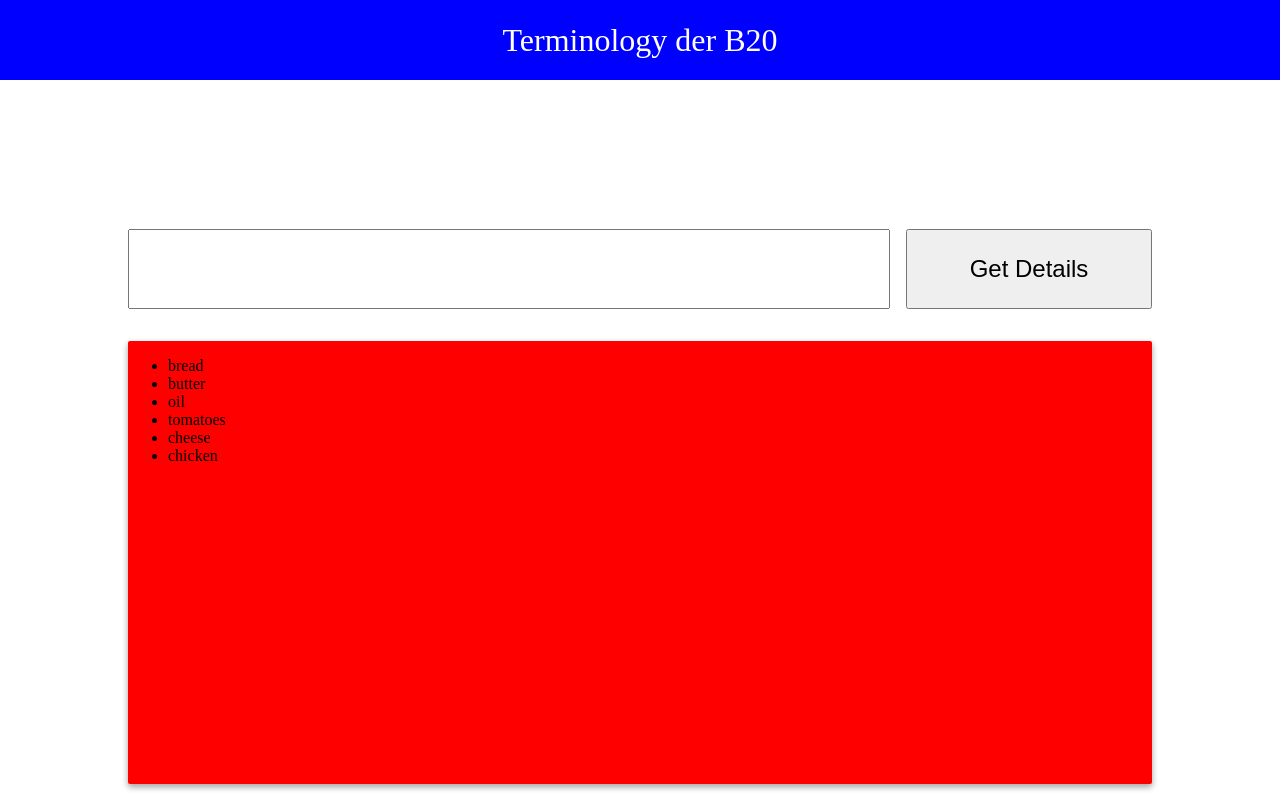
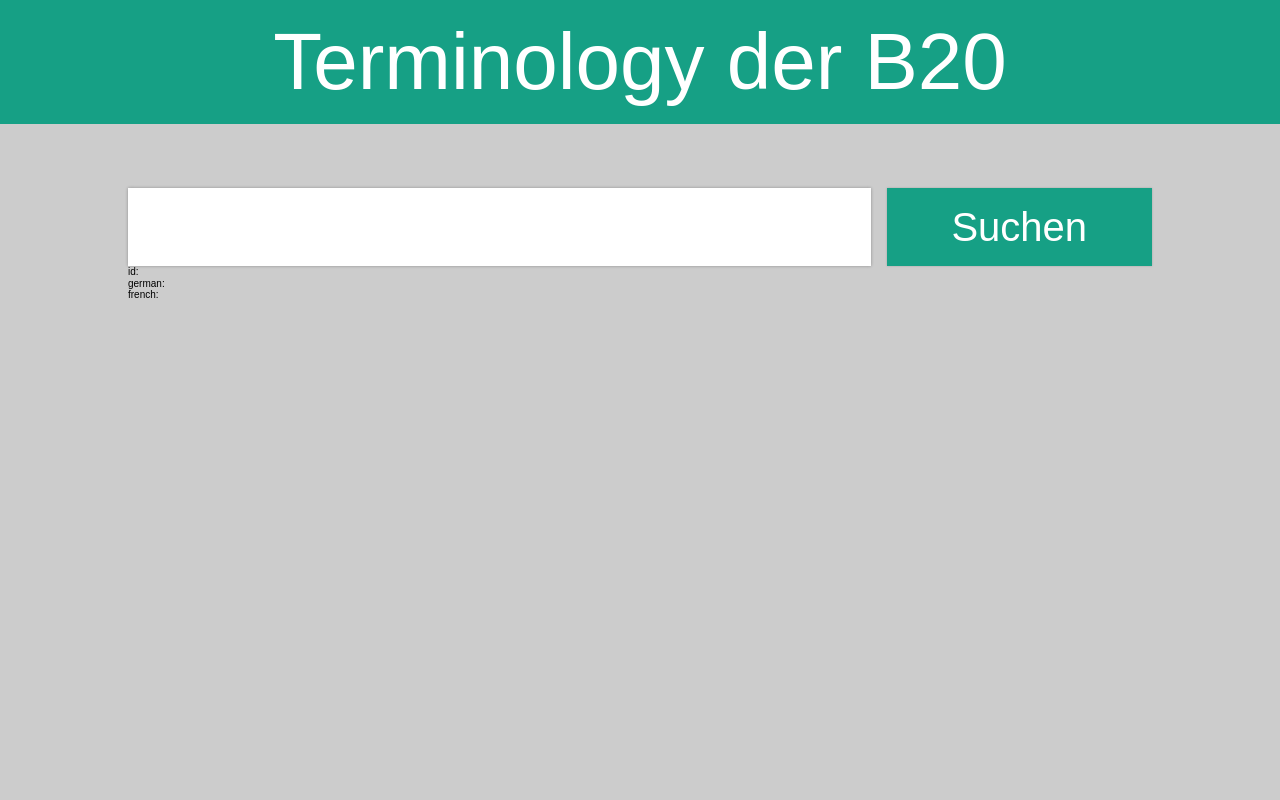
Before and after one commit to mornir/termino-b20, a Vue app in the folder client/: page / in a window 1280 px wide. Built offline with nearby package versions, Linux system fonts and the light colour scheme.

Commit message:
Implement search

```diff
--- a/client/public/index.html
+++ b/client/public/index.html
@@ -1,14 +1,18 @@
 <!DOCTYPE html>
 <html>
+
 <head>
   <meta charset="utf-8">
   <meta http-equiv="X-UA-Compatible" content="IE=edge">
   <meta name="viewport" content="width=device-width,initial-scale=1.0">
   <link rel="shortcut icon" href="<%= webpackConfig.output.publicPath %>favicon.ico">
+  <link rel="stylesheet" href="normalize.css">
   <title>termino-b20</title>
 </head>
+
 <body>
   <div id="app"></div>
   <!-- built files will be auto injected -->
 </body>
+
 </html>
--- a/client/src/App.vue
+++ b/client/src/App.vue
@@ -4,18 +4,32 @@
     <main>
       <div class="search">
 <!--     <SearchInput :items="searchResults" @input="getSuggestions" :isAsync="true"/> -->
-    <input type="text" class="searchInput" />
-    <button class="searchButton">Get Details</button>
+          <div class="autcompleteSearch">
+          <input type="text" class="searchInput" v-model="search" @input="onChange"/>
+          <ul class="autocomplete" v-show="isOpen">
+
+            <li v-for="term in searchResults" :key="term.text" @click="showTerm(term._source)">{{term.text}}</li>
+
+          </ul>
     </div>
+
+    <button class="searchButton">Suchen</button>
+    </div>
+
     <div class="results">
-      <ul>
-        <li>bread</li>
-        <li>butter</li>
-        <li>oil</li>
-        <li>tomatoes</li>
-        <li>cheese</li>
-        <li>chicken</li>
-      </ul>
+      <div>
+        <span>id:</span>
+      <span>{{fiche.id}}</span>
+      </div>
+          <div>
+        <span>german:
+        </span>
+      <span>{{fiche.german}}</span>
+      </div>
+          <div>
+        <span>french:</span>
+      <span>{{fiche.french}}</span>
+      </div>
     </div>
     </main>
   </div>
@@ -30,18 +44,31 @@ export default {
   data() {
     return {
       searchResults: [],
+      search: '',
+      isOpen: false,
+      fiche: {},
     }
   },
   components: {
     SearchInput,
   },
   methods: {
+    onChange() {
+      if (!this.search) return
+
+      console.log(this.search)
+      this.getSuggestions()
+    },
+    showTerm(term) {
+      this.isOpen = false
+      this.fiche = term
+      console.log(term)
+    },
     getJSON() {
       axios
         .get(`http://localhost:8081/test`)
         .then(res => {
-          // JSON responses are automatically parsed.
-          console.log(res.data)
+          console.log(res)
         })
         .catch(err => {
           console.log(err)
@@ -49,10 +76,11 @@ export default {
     },
     getSuggestions() {
       axios
-        .get(`http://localhost:8081/all`)
+        .get(`http://localhost:8081/suggest/${this.search}/10`)
         .then(res => {
-          // JSON responses are automatically parsed.
-          console.log(res.data)
+          this.isOpen = true
+          this.searchResults = res.data
+          //console.log(res.data)
         })
         .catch(err => {
           console.log(err)
@@ -63,53 +91,97 @@ export default {
 </script>
 
 <style>
-header {
-  background-color: blue;
-  color: white;
-  text-align: center;
-  height: 10vh;
-  line-height: 10vh;
-  font-size: 2rem;
+body {
+  font-size: 10px;
+  font-family: 'Raleway', sans-serif;
+  font-weight: 300;
+  min-height: 100vh;
+  background-color: #cccccc;
 }
 
-body {
-  margin: 0;
-  font-size: 16px;
+header {
+  padding: 1rem;
+  display: block;
+  margin: 0 auto 4rem;
+  color: #ffffff;
+  text-align: center;
+  font-size: 5rem;
+  background-color: #16a085;
+  font-weight: 400;
 }
-
 main {
-  display: grid;
-  height: 90vh;
-  grid-template-rows: 1fr 2fr;
-  grid-row-gap: 2rem;
+  display: flex;
+  flex-direction: column;
   width: 80%;
   margin: auto;
 }
+.search {
+  width: 100%;
+  display: flex;
+  align-items: start;
+}
 
-.search {
-  align-self: end;
-  justify-self: center;
-  display: flex;
-  height: 5rem;
+.autcompleteSearch {
+  flex-grow: 2;
+}
+
+.searchInput {
   width: 100%;
-  margin: 0 2rem;
+  font-size: 2.5rem;
+  padding: 1rem;
+  box-shadow: 0 0 3px rgba(0, 0, 0, 0.3);
+  border: none;
 }
 
 .searchButton {
-  font-size: 1.5rem;
+  flex-grow: 1;
+  background-color: #16a085;
+  color: #ffffff;
+  font-size: 2.5rem;
   margin-left: 1rem;
-  flex-grow: 1;
+  border: none;
+  padding: 1rem;
+  cursor: pointer;
+  box-shadow: 0 0 2px rgba(0, 0, 0, 0.2);
 }
 
-.searchInput {
-  flex-grow: 3;
-  font-size: 2rem;
+.autocomplete {
+  background-color: white;
+  padding: 0;
+  margin: 0;
+}
+.autocomplete li {
+  list-style: none;
+  padding: 1rem;
+  border-bottom: thin solid #eeeeee;
+  font-size: 1.6rem;
+  color: #333333;
+  cursor: pointer;
 }
 
-.results {
-  background: red;
-  border-radius: 2px;
-  margin-bottom: 1rem;
-  box-shadow: 0 3px 6px rgba(0, 0, 0, 0.16), 0 3px 6px rgba(0, 0, 0, 0.23);
+.bold {
+  font-weight: 700;
+}
+.result {
+  margin-top: 4rem;
+}
+.player {
+  background-color: #ffffff;
+  padding: 3rem 2rem;
+  display: block;
+  box-shadow: 0 0 3px rgba(0, 0, 0, 0.3);
+}
+.player * {
+  padding: 0.5rem 0;
+}
+.player h2,
+.player p {
+  font-weight: 300;
+}
+.player h2 {
+  font-size: 2.2rem;
+}
+.player p {
+  font-size: 1.6rem;
 }
 </style>
```
Also changed, not shown: client/public/normalize.css (added), 2 other files (tests, documents, lock files or other folders). Lines whose indentation alone changed are shown as unchanged.
